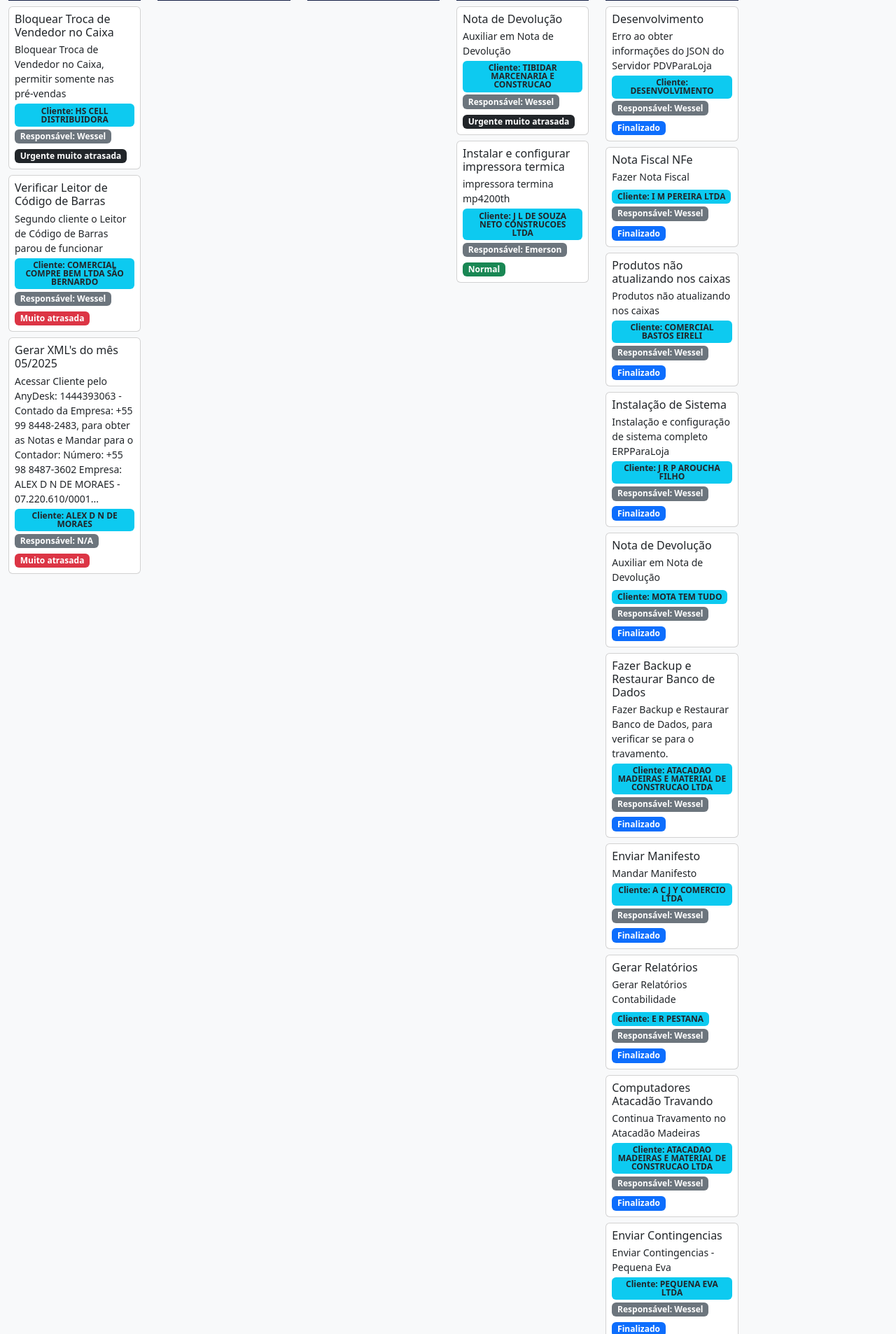
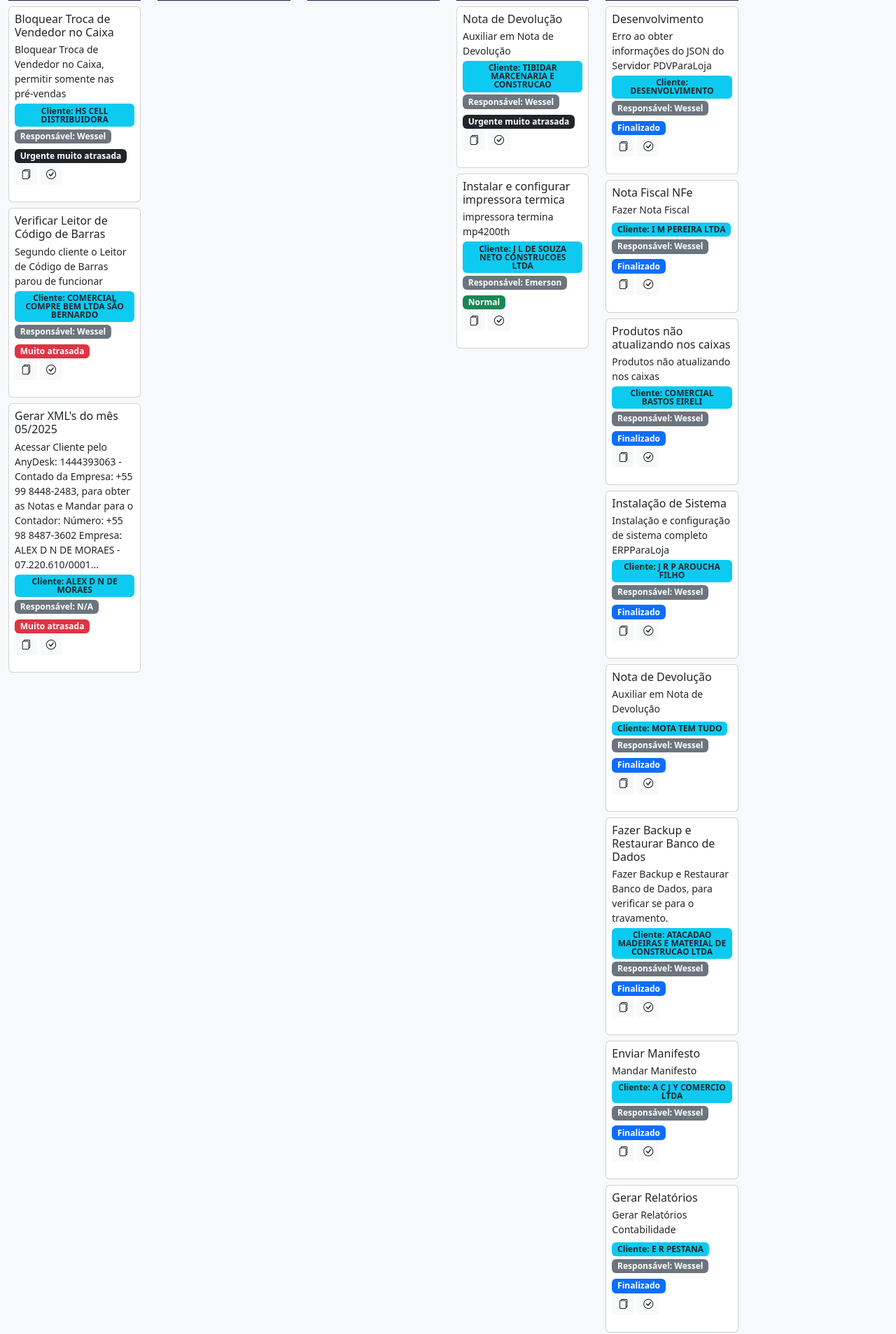
Before and after one commit to WetaSystemlogic/PDVTarefas, a PHP site: page / in a window 1280 px wide. Shown: the part 205-2111 px from the top of the page at 70% size. Run offline with PHP 8.4, Linux system fonts and the light colour scheme; data comes from the database, SQL or seed files in the repository; some libraries are stand-ins or nearby versions.

Commit message:
Add files via upload

```diff
--- a/index.php
+++ b/index.php
@@ -70,6 +70,7 @@ $clientes = $pdo->query('SELECT id, cnpj, nome FROM clientes')->fetchAll(PDO::FE
     <link rel="stylesheet" href="https://cdn.jsdelivr.net/npm/bootstrap@5.3.0/dist/css/bootstrap.min.css">
     <link rel="stylesheet" href="assets/css/style.css">
     <link href="https://cdn.quilljs.com/1.3.6/quill.snow.css" rel="stylesheet">
+    <link rel="stylesheet" href="https://cdn.jsdelivr.net/npm/bootstrap-icons@1.10.5/font/bootstrap-icons.css">
     <link rel="icon" type="image/x-icon" href="favicon.ico">
 </head>
 <body>
@@ -147,12 +148,16 @@ $clientes = $pdo->query('SELECT id, cnpj, nome FROM clientes')->fetchAll(PDO::FE
                         : $tarefa['detalhes'];
                 ?>
                 <div class="card mb-2 tarefa-card" data-id="<?= $tarefa['id'] ?>" data-bs-toggle="modal" data-bs-target="#detalhesModal" onclick="carregarDetalhes(<?= $tarefa['id'] ?>)">
-                    <div class="card-body p-2">
+                    <div class="card-body p-2 pb-4">
                         <h6 class="card-title mb-1"><?= htmlspecialchars($tarefa['titulo']) ?></h6>
                         <p class="mb-1 small"><?= htmlspecialchars($detalhesPreview) ?></p>
                         <p class="mb-0"><span class="badge bg-info text-dark badge-cliente">Cliente: <?= htmlspecialchars($tarefa['cliente'] ?? 'N/A') ?></span></p>
                         <p class="mb-0"><span class="badge bg-secondary">Responsável: <?= htmlspecialchars($tarefa['responsavel'] ?? 'N/A') ?></span></p>
                         <p class="mb-0 mt-1"><span class="badge bg-<?= $badge ?>"><?= $tempo ?></span></p>
+                        <div class="card-actions d-flex gap-1">
+                            <button class="btn btn-light btn-sm btn-duplicar" title="Duplicar"><i class="bi bi-files"></i></button>
+                            <button class="btn btn-light btn-sm btn-finalizar" title="Finalizar"><i class="bi bi-check-circle"></i></button>
+                        </div>
                     </div>
                 </div>
             <?php endforeach; ?>
```
Also changed, not shown: duplicar_tarefa.php (added, +35 -0 lines).
